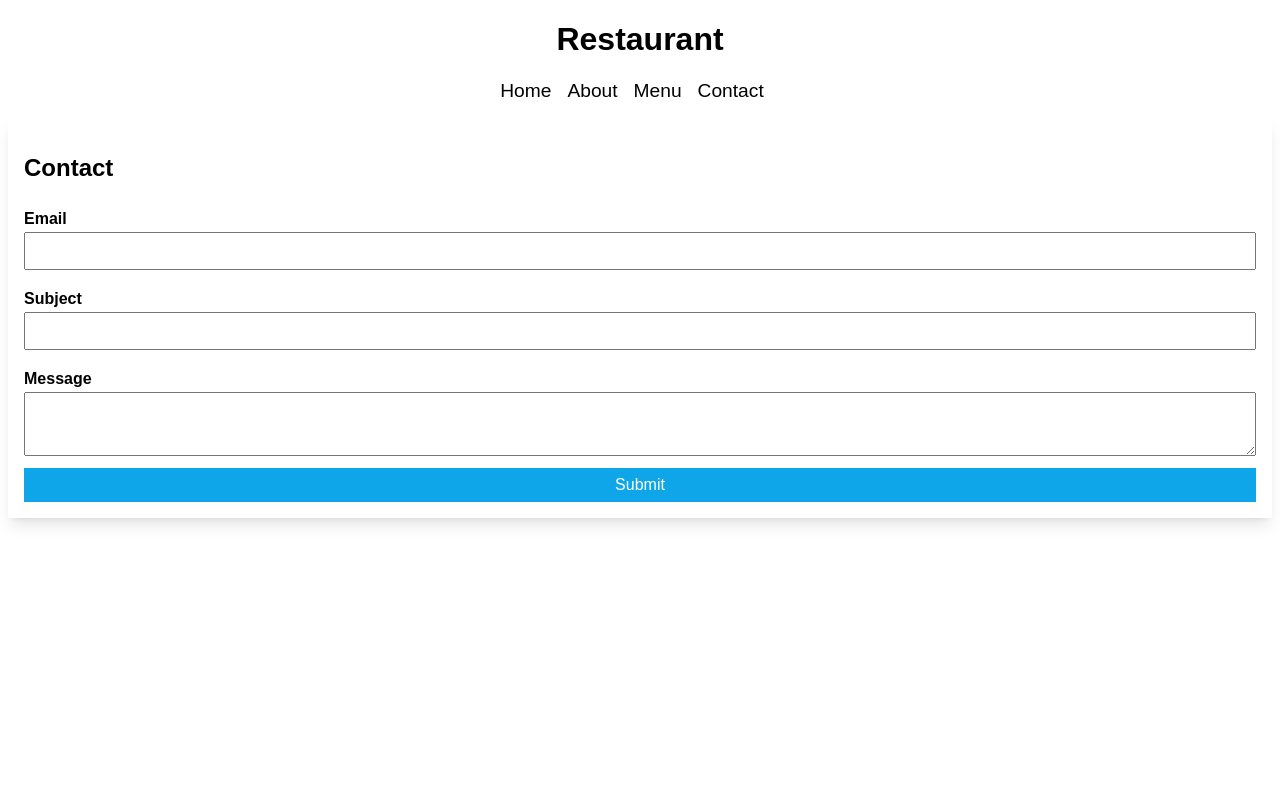
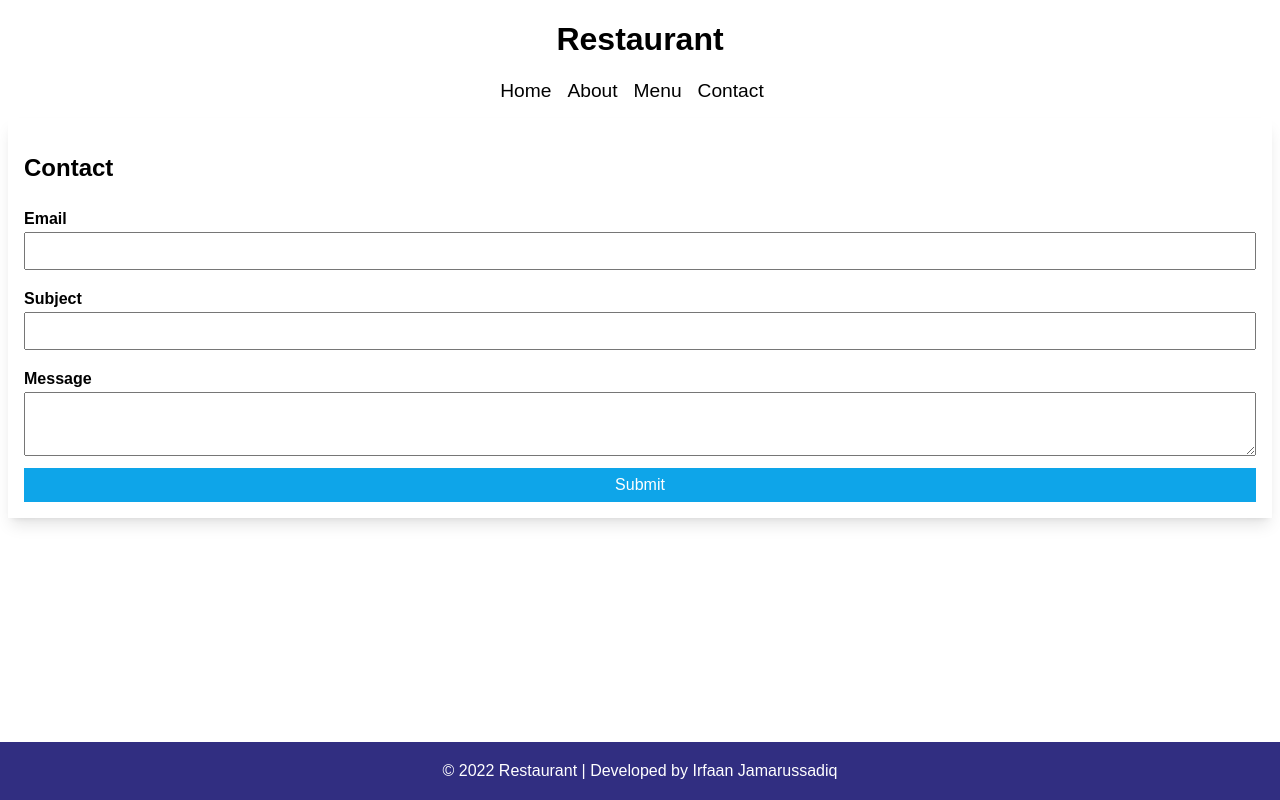
Before and after one commit to irfaan-jamarussadiq/react-restaurant, a React (Create React App) app: page /contact in a window 1280 px wide. Built offline with nearby package versions, Linux system fonts and the light colour scheme.

Commit message:
Add reusable Footer component with styles

```diff
--- a/src/App.css
+++ b/src/App.css
@@ -1,4 +1,9 @@
 /* App header */
+body {
+    margin: 0;
+    padding: 0;
+}
+
 .App-header {
     text-align: center;
 }
@@ -27,6 +32,7 @@
 /* Contact Form */
 .form-container {
     padding: 1rem;
+    margin: 8px;
 }
 
 .form-fields {
@@ -72,6 +78,18 @@
     width: 100%;
 }
 
+/* Footer */
+#footer {
+    background-color: #312e81;
+    position: absolute;
+    bottom: 0;
+    color: white;
+    padding: 0.25em 0em;
+    text-align: center;
+    width: 100%;
+}
+
+
 /* General styles */
 * {
     font-family: 'Poppins', sans-serif;
--- a/src/App.js
+++ b/src/App.js
@@ -9,6 +9,7 @@ import About from './components/pages/About.js'
 import Menu from './components/pages/Menu.js'
 import Contact from './components/pages/Contact.js'
 import NavBar from './components/NavBar.js'
+import Footer from './components/Footer.js'
 
 function App() {
   return (
@@ -24,6 +25,7 @@ function App() {
         <Route path="/contact" element={<Contact />} />
       </Routes>
       <Outlet />
+      <Footer year='2022' company='Restaurant' developer='Irfaan Jamarussadiq' />
     </div>
   )
 }
--- /dev/null
+++ b/src/components/Footer.js
@@ -0,0 +1,11 @@
+function Footer({ year, company, developer }) {
+    return (
+        <div id="footer">
+            <footer>
+                <p>© {year} {company} | Developed by {developer}</p>
+            </footer>
+        </div>
+    )
+}
+
+export default Footer
```
